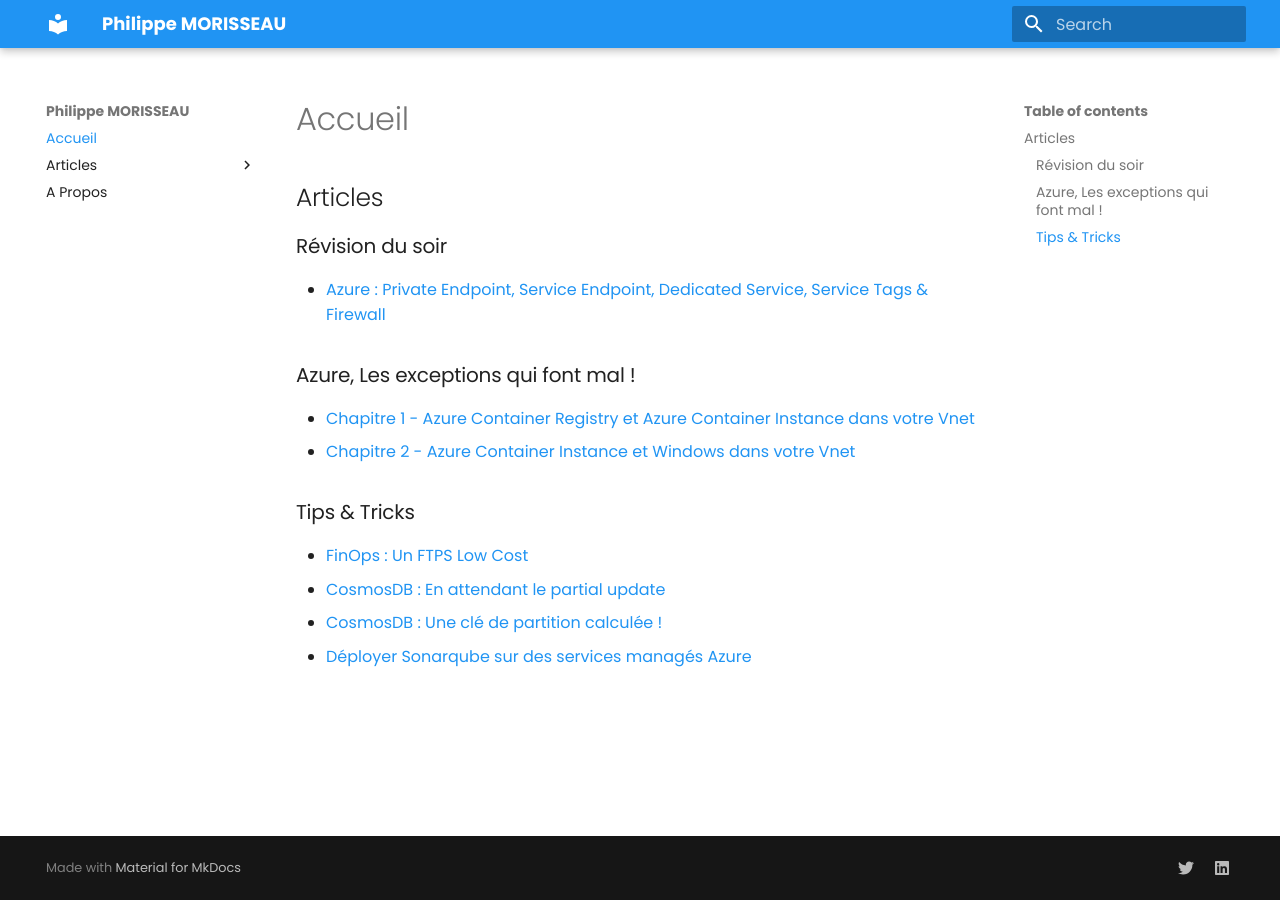
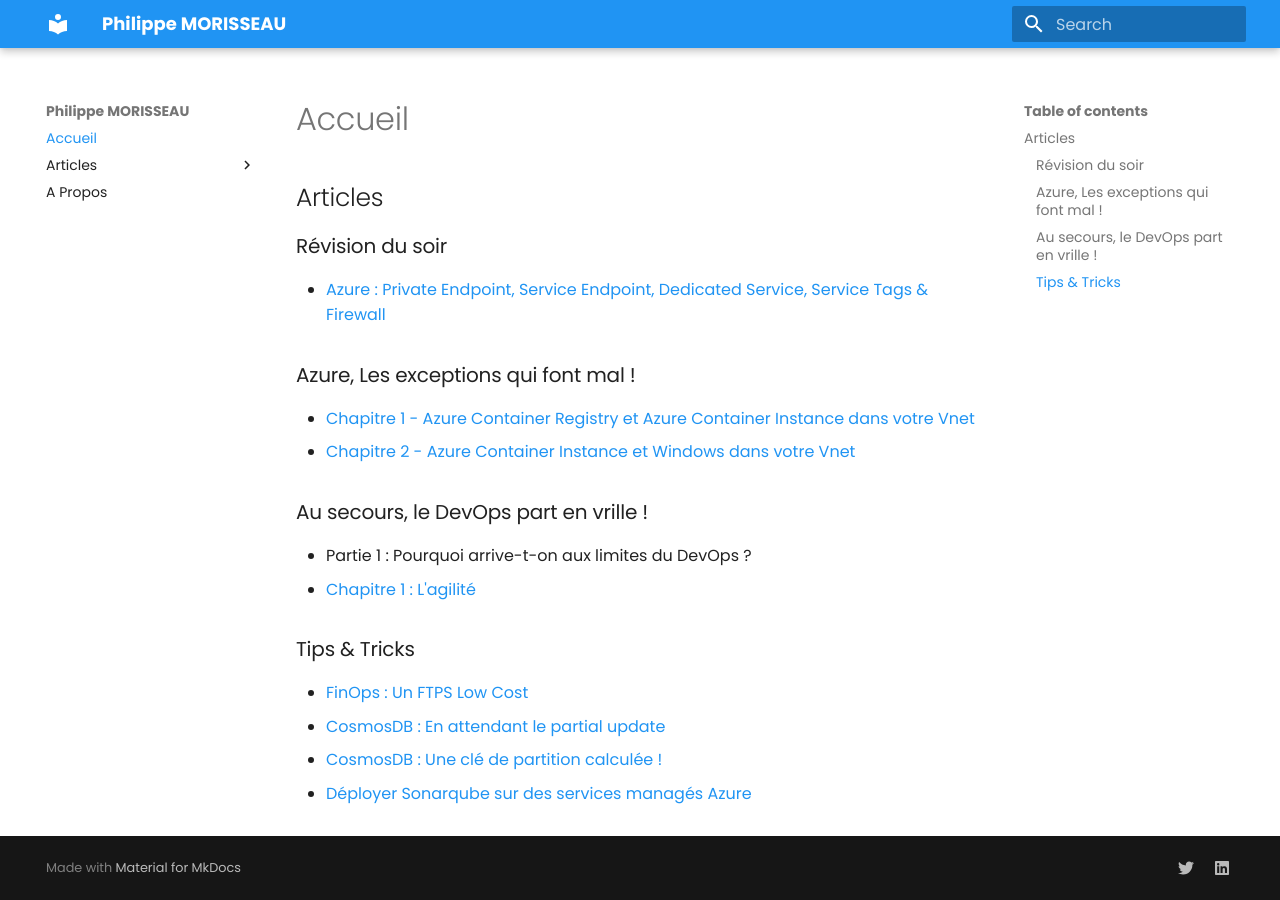
Before and after one commit to Ineaweb/Blog, an MkDocs documentation site: the page built from docs/index.md, in a window 1280 px wide. Built offline with MkDocs 1.6.1 and Material for MkDocs 9.7.7, drawn with Linux system fonts in a browser that asks for light colours; old or Windows-style settings are respelled for this version of MkDocs.

Commit message:
fix: add links

```diff
--- a/docs/index.md
+++ b/docs/index.md
@@ -12,6 +12,11 @@ title: "Accueil"
 - [Chapitre 1 - Azure Container Registry et Azure Container Instance dans votre Vnet](articles/exceptions/01.azureException.acrAndAciInYourVnet.md)
 - [Chapitre 2 - Azure Container Instance et Windows dans votre Vnet](articles/exceptions/02.azureException.aciWindowsWithVnet.md)
 
+### Au secours, le DevOps part en vrille !
+
+- Partie 1 : Pourquoi arrive-t-on aux limites du DevOps ?
+  - [Chapitre 1 : L'agilité](01.pourquoi.agilite.md)
+
 ### Tips & Tricks
 
 - [FinOps : Un FTPS Low Cost](article/../articles/tips/01.finops.ftpslowcost.md)
--- a/mkdocs.yml
+++ b/mkdocs.yml
@@ -17,6 +17,9 @@ pages:
       - articles/exceptions/index.md
       - articles/exceptions/01.azureException.acrAndAciInYourVnet.md
       - articles/exceptions/02.azureException.aciWindowsWithVnet.md
+    - 'Au secours, Le DevOps part en vrille !':
+      - articles/devops/vrille/index.md
+      - articles/devops/vrille/01.pourquoi.agilite.md
     - 'Tips & tricks':
       - articles/tips/01.finops.ftpslowcost.md
       - articles/tips/02.cosmosdb.waiting_partialupdate.md
```
